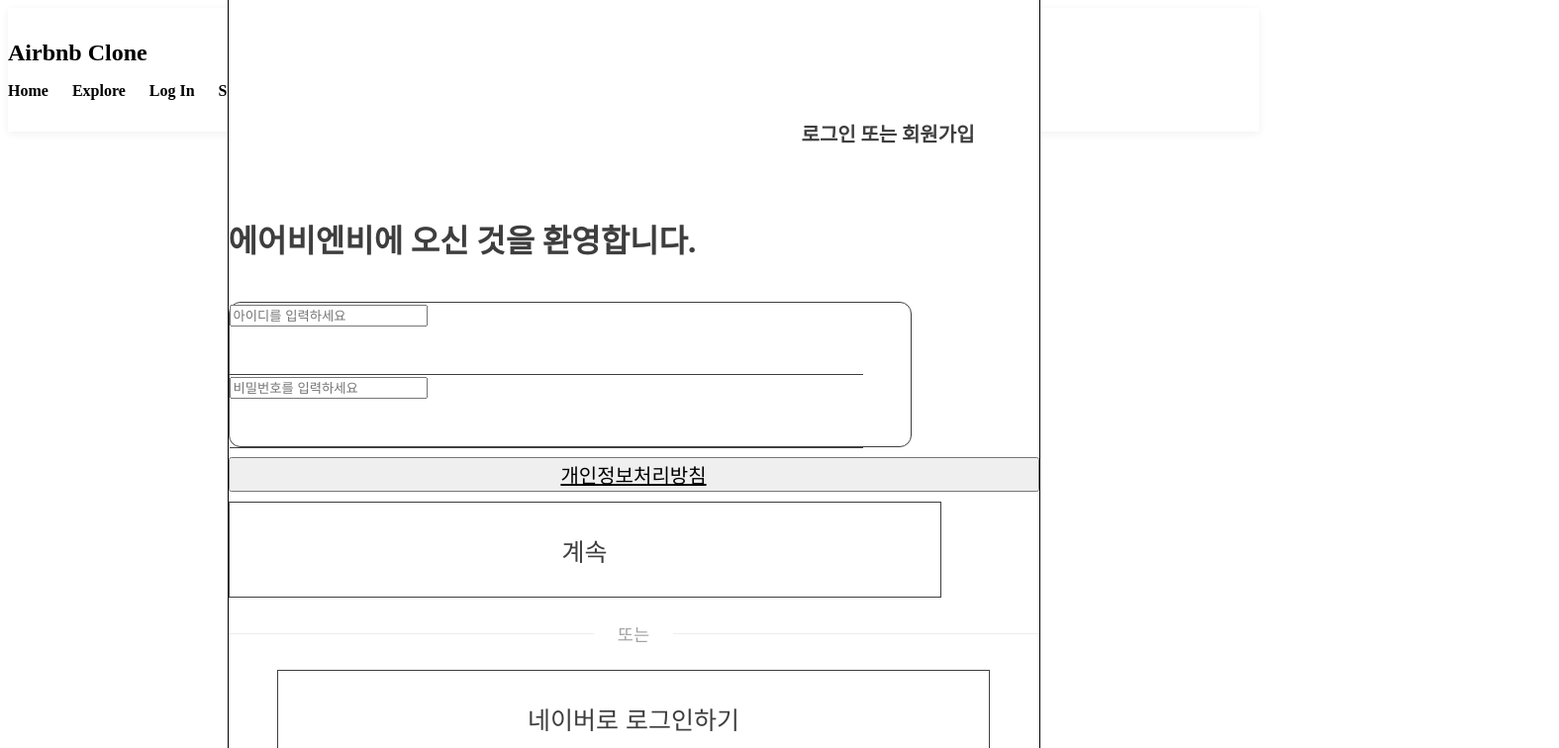
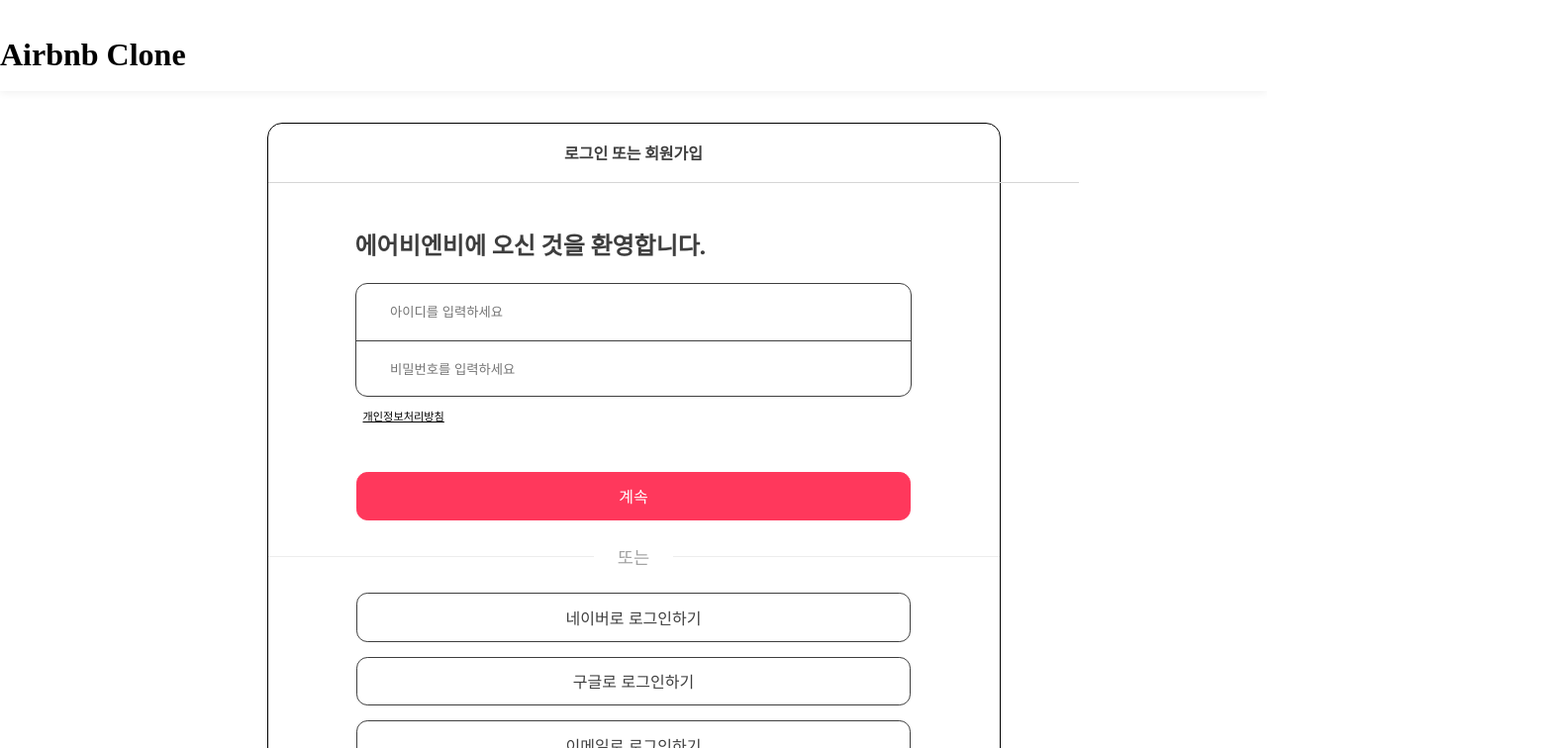
Before and after one commit to EFUB5-Doppelganger/Frontend, a Next.js app in the folder airbnb/: page /signInUp in a window 1280 px wide. Shown: the top 756 px of the page at 99% size, 1575 px wide, since content can reach past the window. Built offline with nearby package versions, Linux system fonts and the light colour scheme.

Commit message:
feat: 로그인/회원가입 페이지 ui 수정

```diff
--- a/airbnb/src/app/globals.css
+++ b/airbnb/src/app/globals.css
@@ -1,39 +1,36 @@
+html, body {
+  height: 100%;
+  margin: 0;
+  padding: 0;
+}
+
+body {
+  display: flex;
+  flex-direction: column;
+  min-height: 100vh;
+}
+
 .header {
+  flex-shrink: 0;
+  height: 60px;
   background: white;
   box-shadow: 0 2px 8px rgba(0,0,0,0.06);
   padding: 1rem 0;
 }
 
-.logo {
-  font-size: 1.5rem;
-  font-weight: bold;
-  color: var(--primary-color);
-}
-
-.nav-list {
-  list-style: none;
-  display: flex;
-  gap: 1.5rem;
-  padding-left: 0;
-}
-
-.nav-list li a {
-  text-decoration: none;
-  color: var(--text-color);
-  font-weight: 600;
-  transition: color 0.2s;
-}
-
-.nav-list li a:hover {
-  color: var(--secondary-color);
+.main {
+  flex: 1 1 auto; /* 가변 성장 및 축소 가능 */
+  min-height: 0;  /* 필수: 부모가 flex일 때 overflow 정상 작동을 위해 */
+  overflow-y: auto; /* 넘칠 때 스크롤 가능 */
 }
 
 .footer {
+  flex-shrink: 0;
+  height: 3.125rem;
   text-align: center;
   padding: 1rem 0;
   background: white;
   box-shadow: 0 -2px 8px rgba(0,0,0,0.06);
   font-size: 0.9rem;
   color: #666;
-  margin-top: 3rem;
 }
--- a/airbnb/src/app/layout.tsx
+++ b/airbnb/src/app/layout.tsx
@@ -13,14 +13,6 @@
         <header className="header">
           <div className="container">
             <h1 className="logo">Airbnb Clone</h1>
-            <nav>
-              <ul className="nav-list">
-                <li><a href="/">Home</a></li>
-                <li><a href="/explore">Explore</a></li>
-                <li><a href="/login">Log In</a></li>
-                <li><a href="/signup">Sign Up</a></li>
-              </ul>
-            </nav>
           </div>
         </header>
         <main className="container">
--- a/airbnb/src/app/signInUp/loginBtn.tsx
+++ b/airbnb/src/app/signInUp/loginBtn.tsx
@@ -12,8 +12,8 @@
   const { loginMethod } = props;
 
   return (
-    <Wrapper>
-      <LoginText className={inter.className}>
+    <Wrapper loginMethod={loginMethod}>
+      <LoginText className={inter.className} loginMethod={loginMethod}>
         {loginMethod === "계속" ?
           "계속":
           `${loginMethod}로 로그인하기`}
@@ -22,19 +22,21 @@
   );
 }
 
-const Wrapper = styled.div`
-  border: 1px solid #3e3e3e;
-  background: #fff;
-  width: 688px;
-  height: 65.47px;
-  padding: 15px;
-  display: flex;
-  justify-content: center;
-  align-items: center;
+const Wrapper = styled.button<{ loginMethod: string }>`
+  width: 35rem;
+  height: 3.09194rem;
+  flex-shrink: 0;
+  fill: #FFF;
+  stroke-width: 1px;
+  stroke: #3E3E3E;
+  border: ${({ loginMethod }) => (loginMethod === "계속" ? "1px solid #FF385C" : "1px solid #3e3e3e")};;
+  border-radius: 0.7rem;
+  background: ${({ loginMethod }) => (loginMethod === "계속" ? "#FF385C" : "#fff")};
 `;
 
-const LoginText = styled.div`
-  color: #3e3e3e;
-  font-size: 25px;
-  font-weight: 200;
+const LoginText = styled.div<{ loginMethod: string }>`
+  color: ${({ loginMethod }) => (loginMethod === "계속" ? "#FFF" : "#3e3e3e")};;
+  font-size: 1rem;
+  font-style: normal;
+  line-height: normal;
 `;
--- a/airbnb/src/app/signInUp/loginIdPw.tsx
+++ b/airbnb/src/app/signInUp/loginIdPw.tsx
@@ -10,6 +10,7 @@
       <TextBox>
         <EnterBox placeholder="아이디를 입력하세요" className={inter.className} />
       </TextBox>
+      <Line />
       <TextBox>
         <EnterBox placeholder="비밀번호를 입력하세요" className={inter.className} />
       </TextBox>
@@ -18,8 +19,8 @@
 }
 
 const Wrapper = styled.div`
-  width: 43rem;
-  height: 9.0855rem;
+  width: 35rem;
+  height: 7.0855rem;
   flex-shrink: 0;
   fill: #FFF;
   border: 1px solid #3e3e3e;
@@ -27,16 +28,28 @@
 `;
 
 const TextBox = styled.div`
-  height: 4.56rem;
-  width: 40rem;
-  border-bottom: 1px solid #3e3e3e;
+  height: 3.56rem;
+  width: 35rem;
+  display: flex;
+  justify-content: flex-start;
+  align-items: center;
+  padding-left: 2rem;
 `;
+
+const Line = styled.div`
+  width: 35rem;
+  height: 0.0625rem;
+  background: #3E3E3E;
+`
 
 const EnterBox = styled.input`
   ::placeholder {
     color: #DBDBDB;
-    font-size: 1.25rem;
+    font-size: 1rem;
     font-style: normal;
     line-height: normal;
   }
+  outline: none;
+  border: none;
+  width: 30rem;
 `;
--- a/airbnb/src/app/signInUp/page.tsx
+++ b/airbnb/src/app/signInUp/page.tsx
@@ -1,3 +1,5 @@
+"use client"
+
 import React from 'react';
 import styled from 'styled-components';
 import { Inter, Poppins } from 'next/font/google';
@@ -14,6 +16,7 @@
         <LoginHeader>
           <LoginHeaderText className={inter.className}>로그인 또는 회원가입</LoginHeaderText>
         </LoginHeader>
+        <Line />
         <SignIn className={poppins.className}>
           <Info className={poppins.className}>에어비엔비에 오신 것을 환영합니다.</Info>
           <LoginIdPw />
@@ -37,15 +40,23 @@
   display: flex;
   justify-content: center;
   align-items: center;
-  height: 100vh;
+  min-height: 100vh;
+  padding: 2rem 0;
+`;
+
+const Line = styled.div`
+  width: 51.1875rem;
+  height: 0.0625rem;
+  background: #D5D5D5;
 `;
 
 const LoginBox = styled.div`
   display: flex;
   flex-direction: column;
-  justify-content: center;
-  width: 51.1875rem;
-  height: 75.75rem;
+  justify-content: flex-start;
+  width: 46.1875rem;
+  max-width: 100%;
+  min-height: 70.75rem;
   flex-shrink: 0;
   border-radius: 0.9375rem;
   border: 1px solid #000;
@@ -53,45 +64,56 @@
 `;
 
 const LoginHeader = styled.h1`
-  width: 100vw;
-  padding: 2rem;
+  width: 100%;
+  height: 1rem;
   display: flex;
   justify-content: center;
   align-items: center;
+  text-align: center;
 `;
 
 const LoginHeaderText = styled.span`
-  width: 11.625rem;
-  height: 1.125rem;
-  flex-shrink: 0;
   color: #3E3E3E;
-  font-size: 1.25rem;
+  font-size: 1rem;
   font-style: normal;
   font-weight: 700;
   line-height: normal;
+  text-align: center;
 `;
 
 const SignIn = styled.div`
   display: flex;
   flex-direction: column;
-  gap: 10px;
+  justify-content: center;
+  align-items: center;
+  padding-top: 1.5rem;
 `;
 
 const Info = styled.h2`
   color: #3E3E3E;
-  font-size: 2rem;
+  font-size: 1.5rem;
   font-style: normal;
   font-weight: 600;
   line-height: normal;
+  width: 100%;
+  text-align: start;
+  padding-left: 11rem;
 `;
 
 const Notice = styled.button`
   color: #000;
-  font-size: 1.25rem;
+  font-size: 0.7rem;
   font-style: normal;
   font-weight: 300;
   line-height: normal;
   text-decoration: underline;
+  background: #fff;
+  border: none;
+  text-align: start;
+  padding-left: 6rem;
+  width: 100%;
+  margin-bottom: 3rem;
+  margin-top: 0.6rem;
 `;
 
 const SignInMethodContainer = styled.div`
--- a/airbnb/src/app/writeReview/page.tsx
+++ b/airbnb/src/app/writeReview/page.tsx
@@ -1,3 +1,5 @@
+"use client"
+
 import React from 'react';
 import styled from 'styled-components';
 import { Inter, Poppins } from 'next/font/google';
```
Also changed, not shown: airbnb/src/app/lodgingDetail/page.tsx (+10 -0 lines), airbnb/src/app/lodgingDetail/price.tsx (added, +156 -0 lines).
